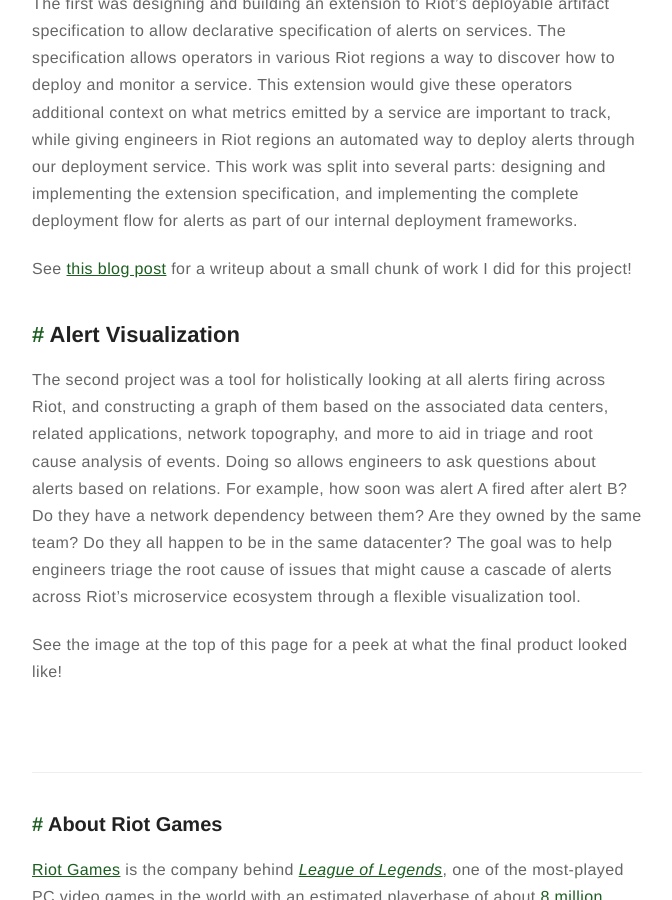
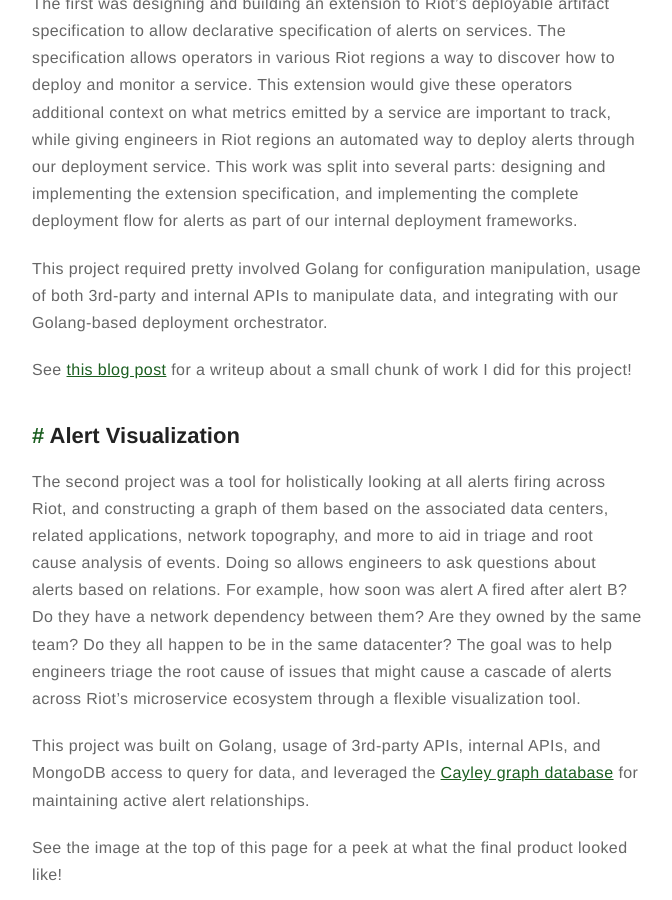
Before and after one commit to bobheadxi/bobheadxi.github.io, a Jekyll site: the page built from _posts/2019-5-7-riot-games.md, in a window 1280 px wide and 900 px high, scrolled down 1299 px. Shown: the whole window, without its empty margins (303-975 px from the left). Built offline with Jekyll 4.4.1, drawn with Linux system fonts in a browser that asks for light colours; nearby versions of some CDN libraries; emoji names are drawn with the system emoji font; some of the changed text lies outside the part shown.

Commit message:
add more details to riot games experience

```diff
--- a/_posts/2019-5-7-riot-games.md
+++ b/_posts/2019-5-7-riot-games.md
@@ -5,7 +5,7 @@
 tag:
 - internship
 - golang
-- metrics
+- graph-databases
 - monitoring
 - react
 - data-viz
@@ -50,11 +50,15 @@
 
 The first was designing and building an extension to Riot’s deployable artifact specification to allow declarative specification of alerts on services. The specification allows operators in various Riot regions a way to discover how to deploy and monitor a service. This extension would give these operators additional context on what metrics emitted by a service are important to track, while giving engineers in Riot regions an automated way to deploy alerts through our deployment service. This work was split into several parts: designing and implementing the extension specification, and implementing the complete deployment flow for alerts as part of our internal deployment frameworks.
 
+This project required pretty involved Golang for configuration manipulation, usage of both 3rd-party and internal APIs to manipulate data, and integrating with our Golang-based deployment orchestrator.
+
 See [this blog post](/evaluable-expressions) for a writeup about a small chunk of work I did for this project!
 
 ## Alert Visualization
 
 The second project was a tool for holistically looking at all alerts firing across Riot, and constructing a graph of them based on the associated data centers, related applications, network topography, and more to aid in triage and root cause analysis of events. Doing so allows engineers to ask questions about alerts based on relations. For example, how soon was alert A fired after alert B? Do they have a network dependency between them? Are they owned by the same team? Do they all happen to be in the same datacenter? The goal was to help engineers triage the root cause of issues that might cause a cascade of alerts across Riot’s microservice ecosystem through a flexible visualization tool.
+
+This project was built on Golang, usage of 3rd-party APIs, internal APIs, and MongoDB access to query for data, and leveraged the [Cayley graph database](https://github.com/cayleygraph/cayley) for maintaining active alert relationships.
 
 See the image at the top of this page for a peek at what the final product looked like!
 
```
